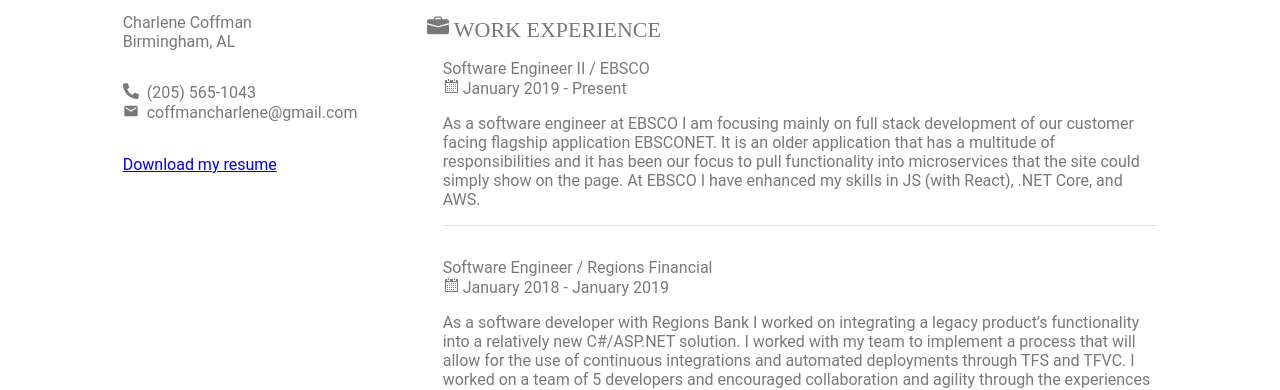
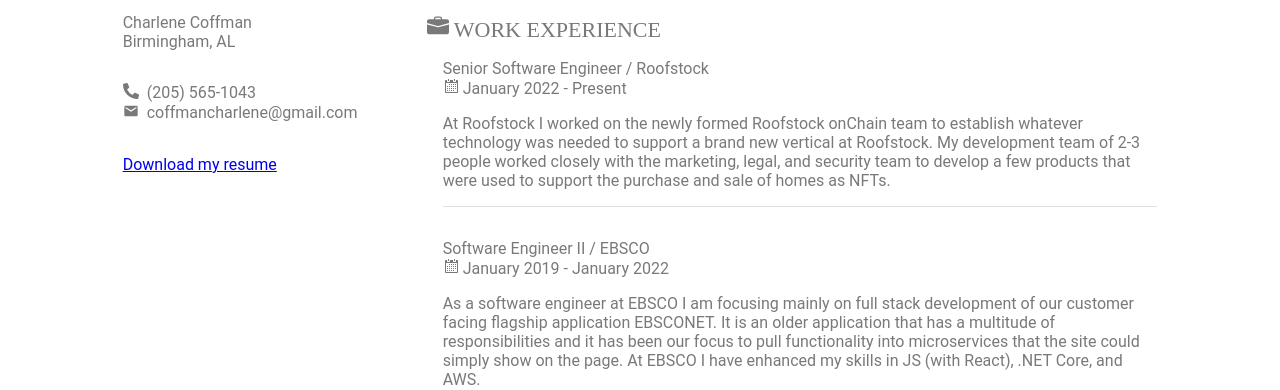
Before and after one commit to charlenecoffman/charlenecoffman.com, a React (Create React App) app: page /resume in a window 1280 px wide. Shown: the part 475-865 px from the top of the page. Built offline with nearby package versions, Linux system fonts and the light colour scheme; no server answers.

Commit message:
updating resume

```diff
--- a/src/components/PoemContainer.tsx
+++ b/src/components/PoemContainer.tsx
@@ -1,5 +1,5 @@
 import React from "react";
-import { Grid } from "@material-ui/core";
+import { Grid, Typography } from "@material-ui/core";
 
 export interface IPoemContainer {
   title: string;
@@ -23,6 +23,7 @@
       <Grid item xs={12}>
         By {props.author}
       </Grid>
+      <Grid style={{paddingTop:'1em'}}item xs={12}><Typography style={{fontSize: "1em"}}>Brought to you by <span style={{textDecoration:"underline", cursor:"pointer"}} onClick={() => window.location.href = "https://poetrydb.org/index.html"}>poetry db</span></Typography></Grid>
     </React.Fragment>
   );
 };
--- a/src/components/Resume.tsx
+++ b/src/components/Resume.tsx
@@ -143,10 +143,19 @@
               </Grid>
               <Grid item xs={12}>
                 <WorkHistory
+                  title="Senior Software Engineer"
+                  company="Roofstock"
+                  startDate="January 2022"
+                  endDate="Present"
+                  description="At Roofstock I worked on the newly formed Roofstock onChain team to establish whatever technology was needed to support a brand new vertical at Roofstock.
+                  My development team of 2-3 people worked closely with the marketing, legal, and security team to develop a few products that were used to support the purchase and sale
+                  of homes as NFTs."
+                />
+                <WorkHistory
                   title="Software Engineer II"
                   company="EBSCO"
                   startDate="January 2019"
-                  endDate="Present"
+                  endDate="January 2022"
                   description="As a software engineer at EBSCO I am focusing mainly on full stack development of our customer facing flagship application EBSCONET. It is an
                   older application that has a multitude of responsibilities and it has been our focus to pull functionality into microservices that the site
                   could simply show on the page. At EBSCO I have enhanced my skills in JS (with React), .NET Core, and AWS."
```
Also changed, not shown: 1 other file (tests, documents, lock files or other folders).
